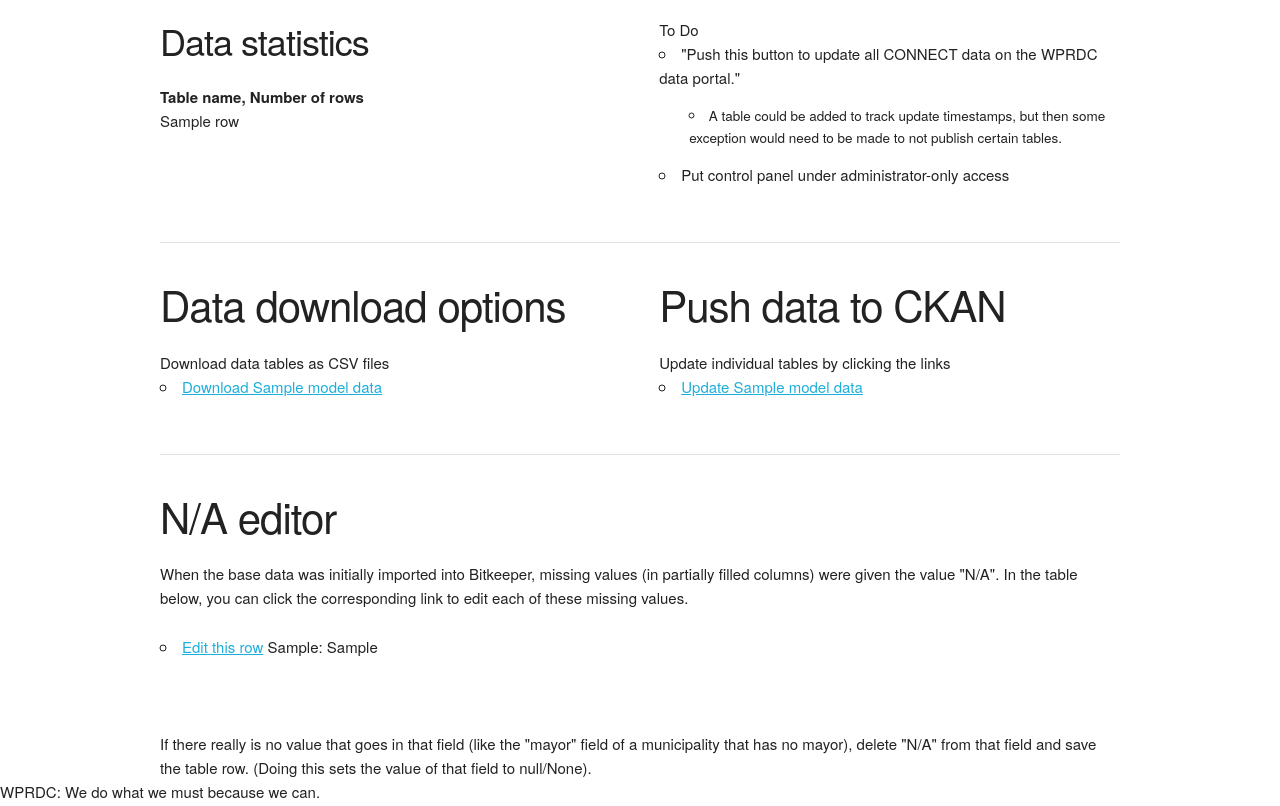
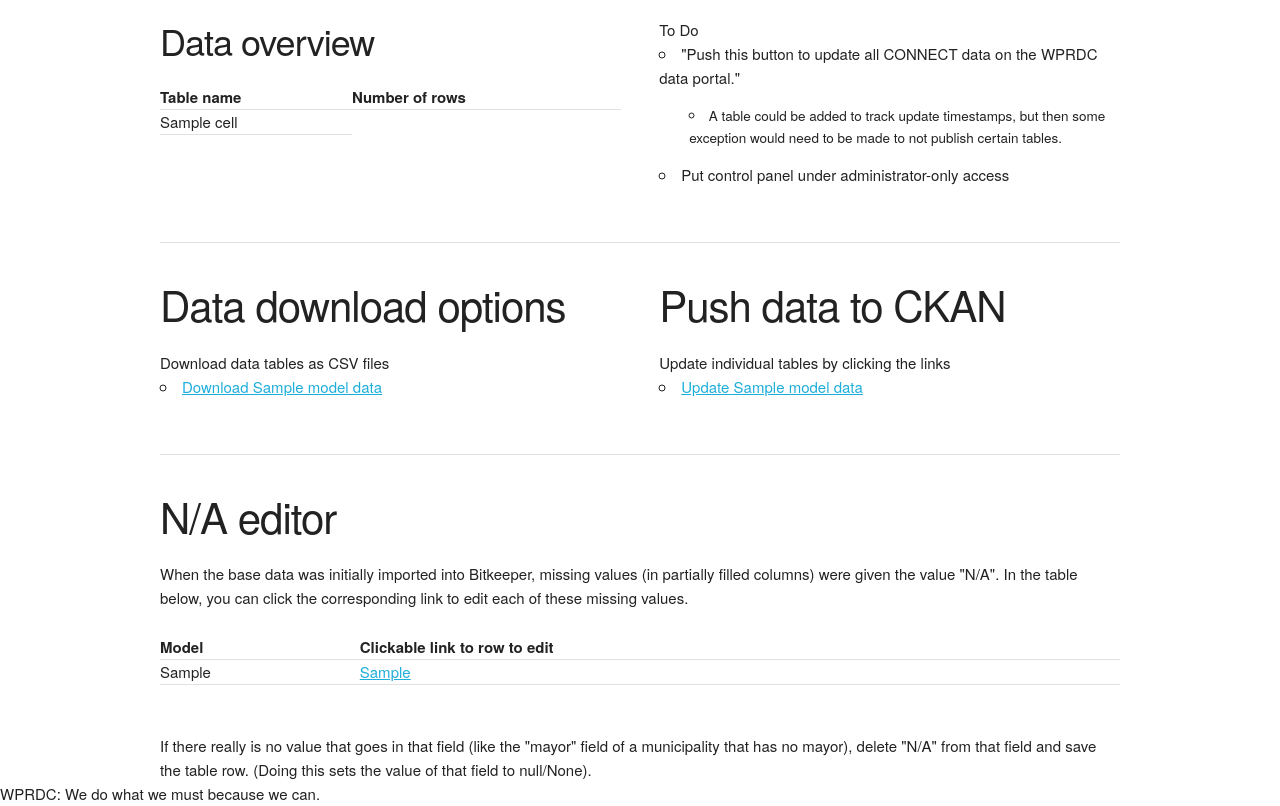
Before and after one commit to WPRDC/connect-bitkeeper, a Django app: template templates/bitkeeper/index.html in a window 1280 px wide. Shown: the part 58-864 px from the top of the page. Run offline with Django 3.2, Linux system fonts and the light colour scheme; the template is opened without the code that fills it: most values are stand-ins (such as "Sample title", 1, 10 or a date in 2020); some libraries are stand-ins or nearby versions.

Commit message:
Reformat some of the control panel as proper tables

```diff
--- a/templates/bitkeeper/index.html
+++ b/templates/bitkeeper/index.html
@@ -4,11 +4,17 @@
 <div class="container">
     <div class="row">
          <div class="six columns">
-             <h3>Data statistics</h3>
-            <b>Table name, Number of rows</b><br>
-            {% for row in table_stats %}
-                {{ row }}<br>
-            {% endfor %}
+             <h3>Data overview</h3>
+            <table class="u-full-width">
+                <thead><th>Table name</th><th>Number of rows</th></thead>
+                    {% for row in table_stats %}
+                        <tr>
+                            {% for cell in row %}
+                                <td>{{ cell }}</td>
+                            {% endfor %}
+                        </tr>
+                    {% endfor %}
+            </table>
          </div>
         <div class="six columns">
             <ul>To Do
@@ -41,12 +47,15 @@
     <div class="row">
         <h2>N/A editor</h2>
         When the base data was initially imported into Bitkeeper, missing values (in partially filled columns) were given the value "N/A". In the table below, you can click the corresponding link to edit each of these missing values. <P>
-        <ul>
-        {% for na_row, na_model in nas %}
-            <li><a href="/admin/bitkeeper/{{ na_model | lower }}/{{ na_row.pk }}/change">Edit this row</a> {{na_model}}: {{ na_row }}</li>
-        {% endfor %}
-        </ul>
-        <br>
+        <table class="u-full-width">
+            <thead><th>Model</th><th>Clickable link to row to edit</th></thead>
+            {% for na_row, na_model in nas %}
+            <tr>
+                <td>{{na_model}}</td>
+                <td><a href="/admin/bitkeeper/{{ na_model | lower }}/{{ na_row.pk }}/change">{{ na_row }}</a></td>
+            </tr>
+            {% endfor %}
+        </table>
         <br>
         If there really is no value that goes in that field (like the "mayor" field of a municipality that has no mayor), delete "N/A" from that field and save the table row. (Doing this sets the value of that field to null/None).
     </div>
```
